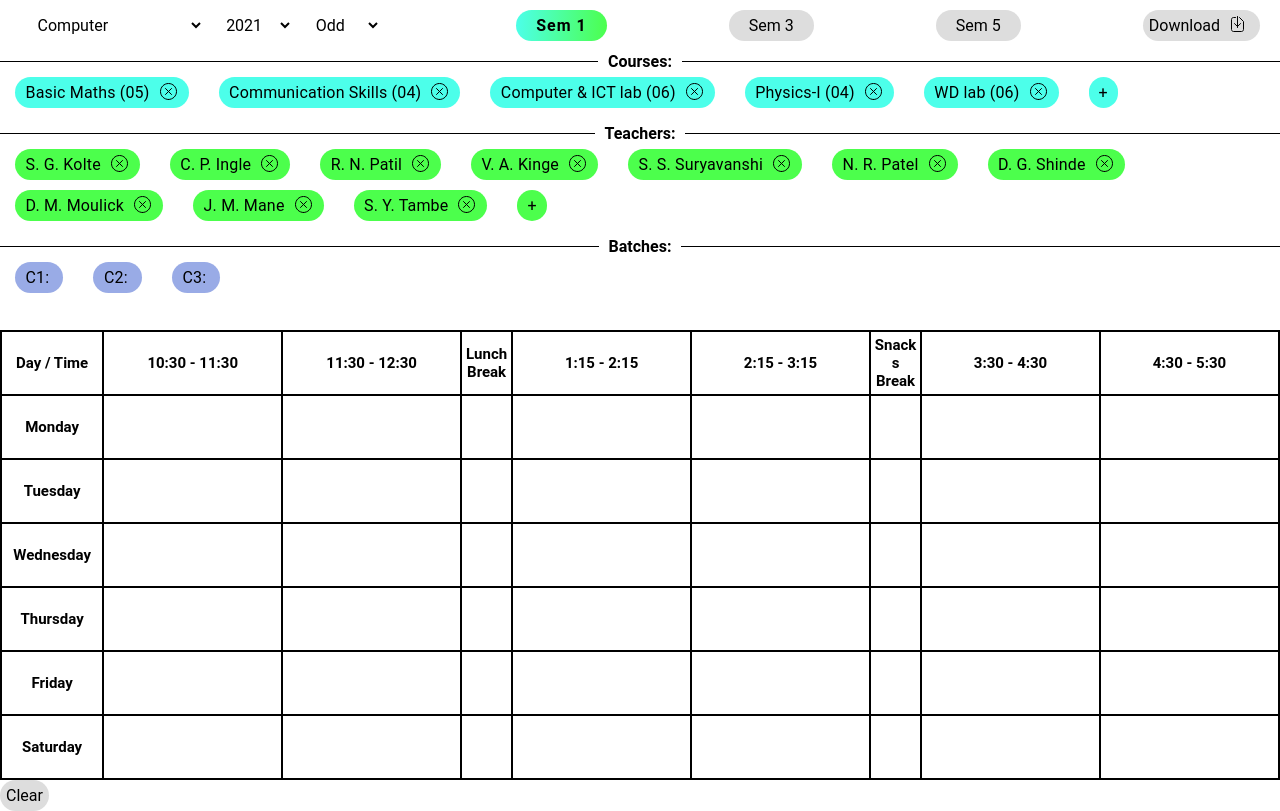
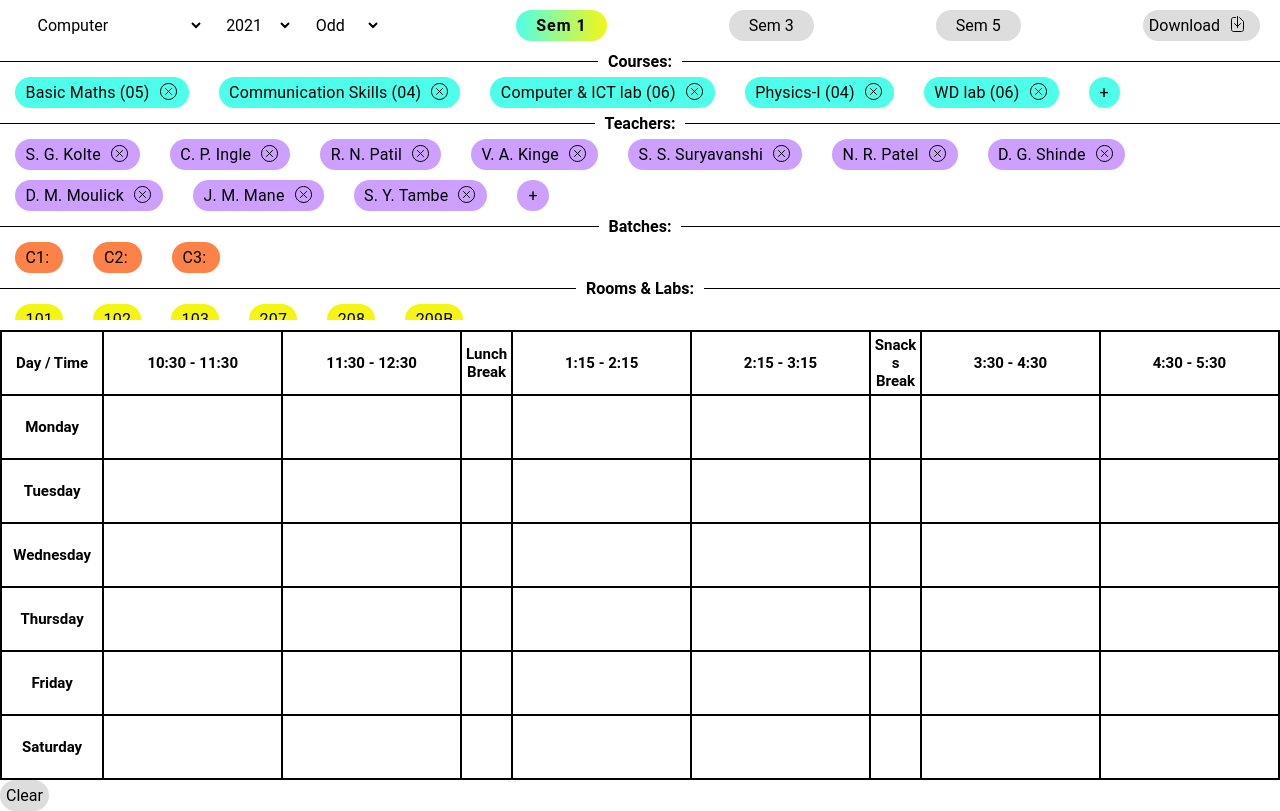
Before and after one commit to Nishith-Savla/TimeTable-Maker-Website, a React (Create React App) app: page / in a window 1280 px wide. Built offline with nearby package versions, Linux system fonts and the light colour scheme; a web font is replaced by a local one.

Commit message:
:sparkles: Add rooms support and clash check for it
- Add rooms in the Header component with clash check.
- Fix bug related to draggedTexts which was not cleared on cell clear.
- Change some colors in the Header.

```diff
--- a/src/App.js
+++ b/src/App.js
@@ -16,7 +16,7 @@ function App() {
   const [teachers, setTeachers] = useState(
     departments[currentDepartment].teachers
   );
-  const { batches } = departments[currentDepartment];
+  const { batches, rooms } = departments[currentDepartment];
   const [isOddTerm, toggleIsOddTerm] = useReducer(state => !state, true);
   const yearPickerRef = useRef(new Date().getFullYear());
   const [currentSem, setCurrentSem] = useState(1);
@@ -38,7 +38,6 @@ function App() {
   // Load external libraries after the DOM is loaded.
   useEffect(() => {
     const localStorageTable = JSON.parse(localStorage.getItem("table"));
-    // eslint-disable-next-line no-unused-expressions
     localStorageTable && setTable(localStorageTable);
     import("sweetalert2").then(module => {
       Swal = module.default;
@@ -66,7 +65,6 @@ function App() {
   const handleKeyPress = (e, type) => {
     if (e.key === "Enter") {
       e.preventDefault();
-      // eslint-disable-next-line no-unused-expressions
       type === "subject"
         ? setSubjects(prevSubjects => ({
             ...prevSubjects,
@@ -116,7 +114,8 @@ function App() {
     return filteredSlots.some(slot =>
       slot?.draggedTexts.some(
         draggedText =>
-          teachers.includes(draggedText) && text.includes(draggedText)
+          (rooms.includes(draggedText) || teachers.includes(draggedText)) &&
+          text.includes(draggedText)
       )
     );
   };
@@ -130,15 +129,17 @@ function App() {
       const index =
         table[currentDepartment][currentSem]?.findIndex(
           cell => cell.time === time && cell.day === day
-        ) || -1;
+        ) ?? -1;
       const current = {
         time,
         day,
         text,
         draggedTexts:
-          table[currentDepartment][currentSem]?.[index]?.draggedTexts || [],
+          !draggedText && !text.trim()
+            ? []
+            : table[currentDepartment][currentSem]?.[index]?.draggedTexts || [],
       };
-      current.draggedTexts.push(draggedText.trim());
+      draggedText && current.draggedTexts.push(draggedText.trim());
 
       setTable(prevTable => ({
         ...prevTable,
@@ -169,7 +170,6 @@ function App() {
         text: alertMsg,
         icon: "error",
       });
-    // eslint-disable-next-line no-unused-expressions
     else alert(alertMsg);
     return false;
   };
@@ -214,6 +214,7 @@ function App() {
         subjects={subjects}
         teachers={teachers}
         batches={batches}
+        rooms={rooms}
         onDelete={handleElementDelete}
         currentSem={currentSem}
         onTermChange={toggleIsOddTerm}
--- a/src/common/DivSpanTable.jsx
+++ b/src/common/DivSpanTable.jsx
@@ -47,11 +47,11 @@ const Table = ({
                   onDragOver={isBreak ? null : e => onDragOver(e)}
                   key={`${column} ${row}`}
                   style={{ width: `${columnWidths[index + 1]}%` }}
-                  suppressContentEditableWarning
                   onInput={e => {
                     onChange(e);
                     placeCursorAtEnd();
                   }}
+                  suppressContentEditableWarning
                 >
                   {
                     state?.filter(
--- a/src/components/Header.jsx
+++ b/src/components/Header.jsx
@@ -10,6 +10,7 @@ const Header = ({
   subjects,
   teachers,
   batches,
+  rooms,
   onDelete,
   currentSem,
   onTermChange,
@@ -165,6 +166,22 @@ const Header = ({
           />
         ))}
       </div>
+
+      <div className="rooms">
+        <h4>
+          <span>Rooms & Labs: </span>
+        </h4>
+        {rooms.map(room => (
+          <Button
+            className="button room"
+            key={room}
+            name={room}
+            text={room}
+            draggable
+            onDragStart={drag}
+          />
+        ))}
+      </div>
     </div>
   );
 };
--- a/src/styles/root.scss
+++ b/src/styles/root.scss
@@ -1,7 +1,8 @@
 // Color Variables
-$blue: hsl(173, 100%, 65%);
-$green: hsl(120, 100%, 65%);
-$darkblue: hsl(226, 60%, 75%);
+$color1: #4dffea;
+$color2: #cd9fff;
+$color3: #fd8248;
+$color4: #f5f514;
 $grey: #ddd;
 
 %black-border {
@@ -14,7 +15,7 @@ $grey: #ddd;
 }
 
 %selected {
-  background: linear-gradient(93deg, $blue 0%, $green 100%);
+  background: linear-gradient(93deg, $color1 0%, $color4 100%);
   font-weight: bold;
   letter-spacing: 1px;
   transition: all 0.5s ease;
@@ -117,12 +118,14 @@ button {
 
 .subjects,
 .teachers,
-.batches {
+.batches,
+.rooms {
   @extend %display-flex-wrap;
 
   .subject,
   .teacher,
-  .batch {
+  .batch,
+  .room {
     padding: 6px 2px 6px 10.5px;
     margin: 5px 15px;
     letter-spacing: 0.02ch;
@@ -143,30 +146,31 @@ button {
 }
 
 .subject {
-  background: $blue;
-}
-
-.teachers {
-  margin: 10px 0px;
+  background: $color1;
 }
 
 .teacher {
-  background: $green;
+  background: $color2;
 }
 
 .batch {
-  background: $darkblue;
+  background: $color3;
+  padding-right: 10px !important;
+}
+
+.room {
+  background: $color4;
   padding-right: 10px !important;
 }
 
 .add-subject {
-  background: hsl(173, 100%, 65%);
-  padding: 6px 10px !important;
+  background: $color1;
+  padding: 6px 11px !important;
 }
 
 .add-teacher {
-  background: hsl(120, 100%, 65%);
-  padding: 6px 10px !important;
+  background: $color2;
+  padding: 6px 11px !important;
 }
 
 .timetable {
--- a/src/utils.js
+++ b/src/utils.js
@@ -374,16 +374,18 @@ const allowDrop = ev => ev.preventDefault();
 
 const drag = ev => ev.dataTransfer.setData("text", ev.target.id);
 
-const drop = (ev, callback) => {
-  ev.preventDefault();
-  const data = document.getElementById(ev.dataTransfer.getData("text"));
+const drop = (e, callback) => {
+  e.preventDefault();
+  const data = document.getElementById(e.dataTransfer.getData("text"));
 
   const text = data.classList.contains("subject")
     ? data.innerText.split(" ").slice(0, -1).join(" ")
     : data.innerText;
-  const prevText = ev.target.innerText;
-  ev.target.innerText += `${text}${
-    (/^[CMEI]E?[1-3]/.test(ev.target.innerText) ||
+
+  const prevText = e.target.innerText;
+
+  e.target.innerText += `${text}${
+    (/^[CMEI]E?[1-3]/.test(e.target.innerText) ||
       /^[CMEI]E?[1-3]/.test(data.innerText)) &&
     (data.classList.contains("subject") || data.classList.contains("batch"))
       ? "\xa0"
@@ -391,7 +393,7 @@ const drop = (ev, callback) => {
   }`;
 
   // ev.target.innerText = !callback(ev) ? prevText : "";
-  if (!callback(ev, data.innerText)) ev.target.innerText = prevText;
+  if (!callback(e, data.innerText)) e.target.innerText = prevText;
 };
 
 export {
```
